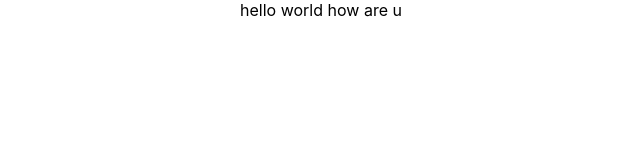
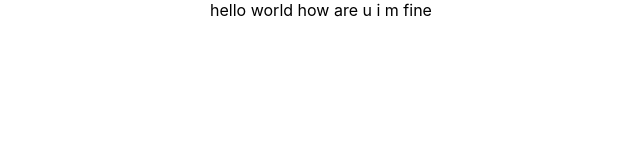
Before and after one commit to mudassirHayat/my-new-app, a React (Create React App) app: page / in a window 1280 px wide. Shown: the top 160 px of the page, without its empty margins (319-959 px from the left). Built offline with nearby package versions, Linux system fonts and the light colour scheme.

Commit message:
Update App.js

```diff
--- a/src/App.js
+++ b/src/App.js
@@ -6,7 +6,7 @@ function App() {
   return (
     <div className="App">
     hello world
-    how are u
+    how are u i m fine
     </div>
   );
 }
```
